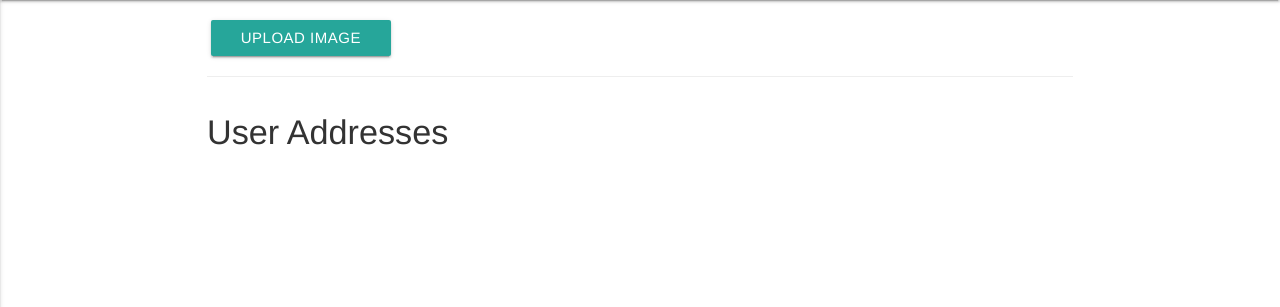
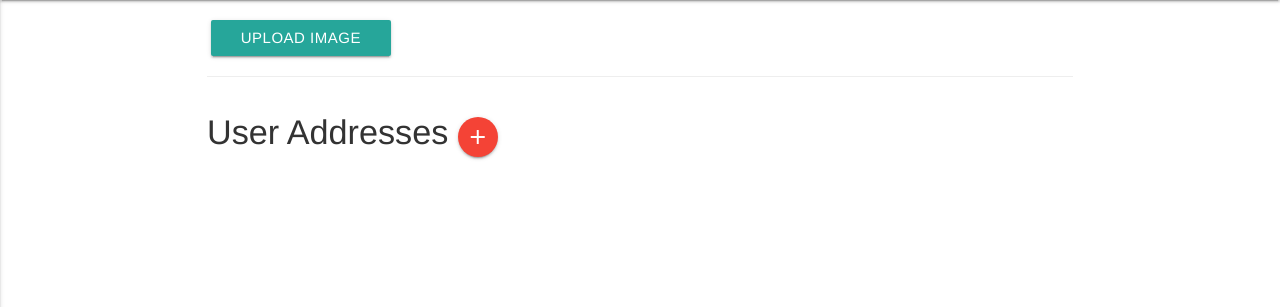
Before and after one commit to piyushmaurya23/twitter-clone, a Django app: template twitter/templates/users/user_detail.html in a window 1280 px wide. Shown: the part 64-371 px from the top of the page. Run offline with Django 3.2, Linux system fonts and the light colour scheme; the template is opened without the code that fills it, so the values that code supplies are empty; parts of the project's set-up code (start-up, migrations or seed data) failed here and were passed over; some libraries are stand-ins or nearby versions.

Commit message:
address addition button added on my profile page

```diff
--- a/twitter/templates/users/user_detail.html
+++ b/twitter/templates/users/user_detail.html
@@ -39,7 +39,10 @@
     {% endif %}
 
     <div class="container">
-        <p><h4>User Addresses</h4></p>
+        <p><h4>User Addresses
+        <small><a class="btn-floating btn-small waves-effect waves-light red" href="{% url 'users:address_create' %}"><i
+                class="material-icons">add</i></a></small>
+    </h4></p>
 
     </div>
 
```
